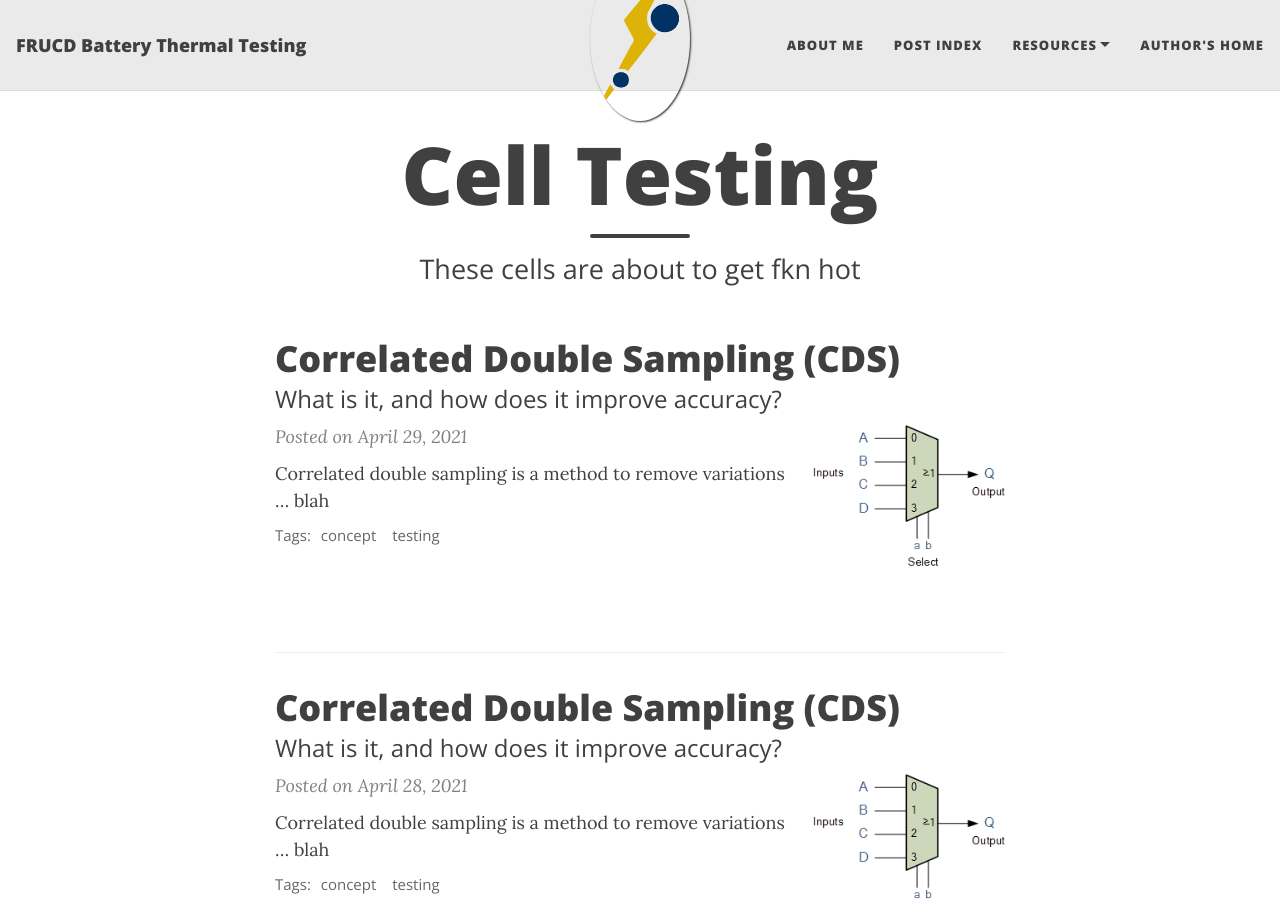
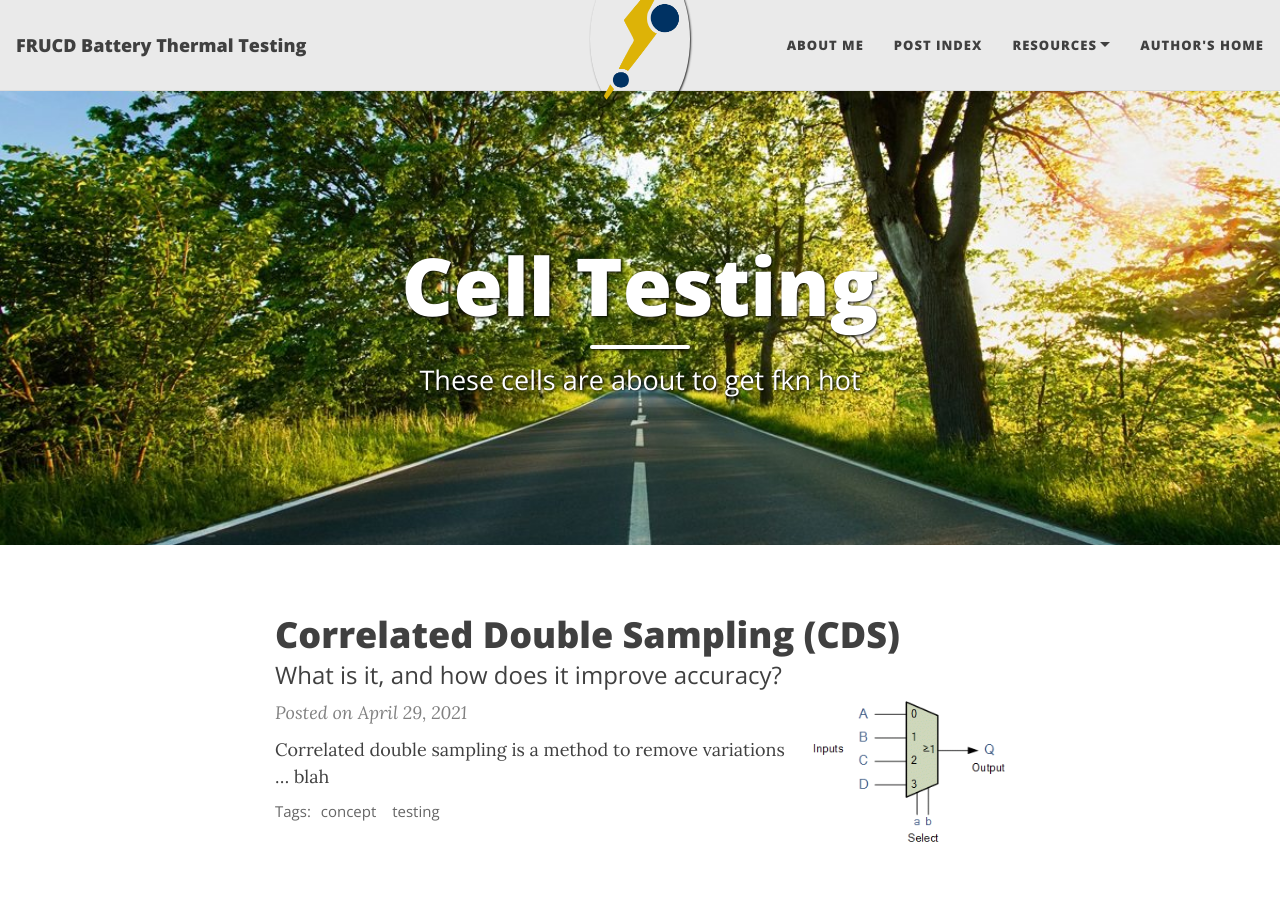
Before and after one commit to Conrad-Rowling/Li-CellTesting_Script, a Jekyll site: the page built from index.html, in a window 1280 px wide and 900 px high. Built offline with Jekyll 4.4.1, drawn with Linux system fonts in a browser that asks for light colours; nearby versions of some CDN libraries; the list of posts is cut into pages by our own code.

Commit message:
Update index.html

```diff
--- a/index.html
+++ b/index.html
@@ -1,5 +1,6 @@
 ---
 layout: home
+cover-img: /assets/img/path.jpg
 title: Cell Testing
 subtitle: These cells are about to get fkn hot
 ---
```
